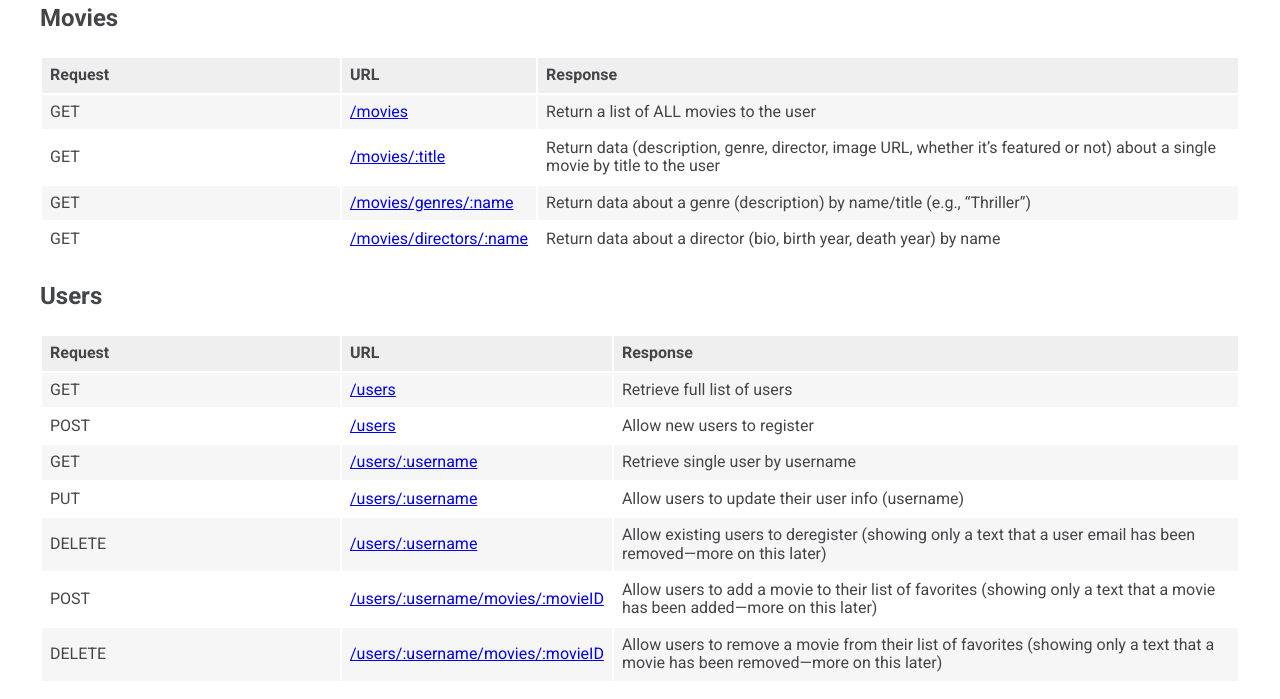
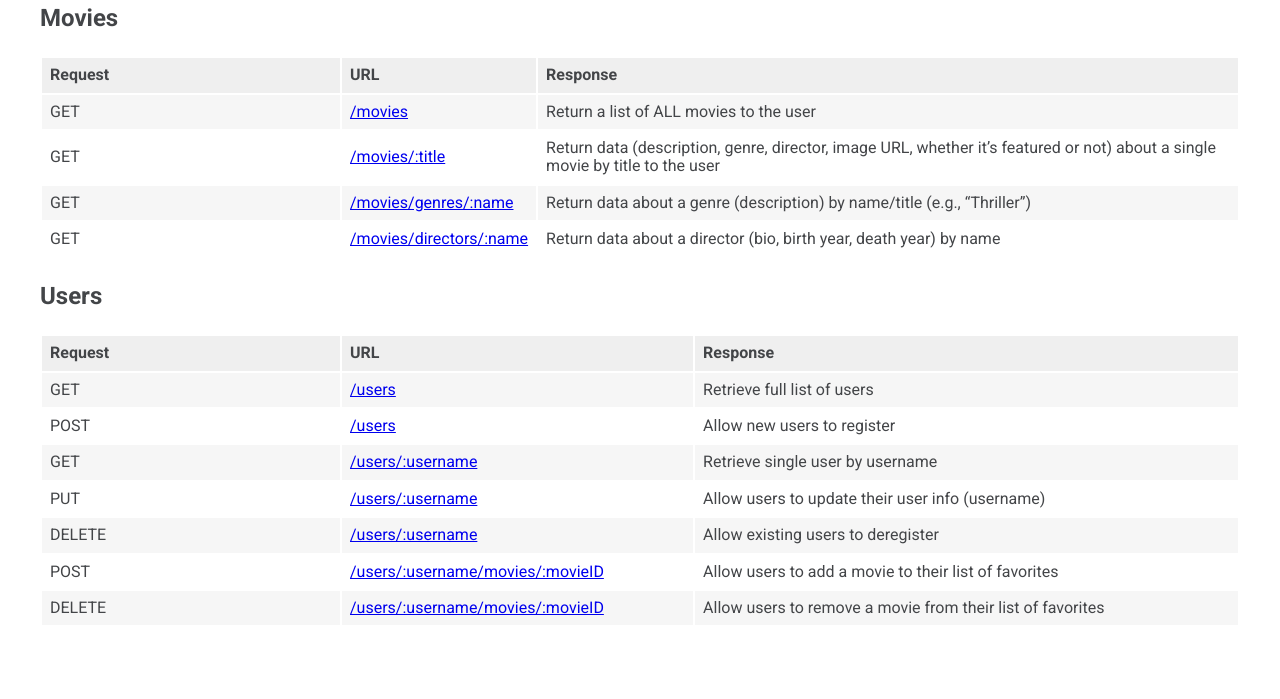
Before and after one commit to Alex-Guizar/movie_seek, a website: page public/documentation.html in a window 1280 px wide. Shown: the part 240-939 px from the top of the page. Drawn offline with nearby package versions, Linux system fonts and the light colour scheme.

Commit message:
Removed some comments from the documentation, added part of the README for testing.

```diff
--- a/public/documentation.html
+++ b/public/documentation.html
@@ -73,15 +73,15 @@
             </tr>
 
             <tr>
-              <td>DELETE</td> <td><a href="#user-info-update">/users/:username</a></td> <td>Allow existing users to deregister (showing only a text that a user email has been removed—more on this later)</td>
+              <td>DELETE</td> <td><a href="#user-info-update">/users/:username</a></td> <td>Allow existing users to deregister</td>
             </tr>
 
             <tr>
-              <td>POST</td> <td><a href="#user-list-update">/users/:username/movies/:movieID</a></td> <td>Allow users to add a movie to their list of favorites (showing only a text that a movie has been added—more on this later)</td>
+              <td>POST</td> <td><a href="#user-list-update">/users/:username/movies/:movieID</a></td> <td>Allow users to add a movie to their list of favorites</td>
             </tr>
 
             <tr>
-              <td>DELETE</td> <td><a href="#user-list-update">/users/:username/movies/:movieID</a></td> <td>Allow users to remove a movie from their list of favorites (showing only a text that a movie has been removed—more on this later)</td>
+              <td>DELETE</td> <td><a href="#user-list-update">/users/:username/movies/:movieID</a></td> <td>Allow users to remove a movie from their list of favorites</td>
             </tr>
           </tbody>
         </table>
```
Also changed, not shown: README.md (added).
